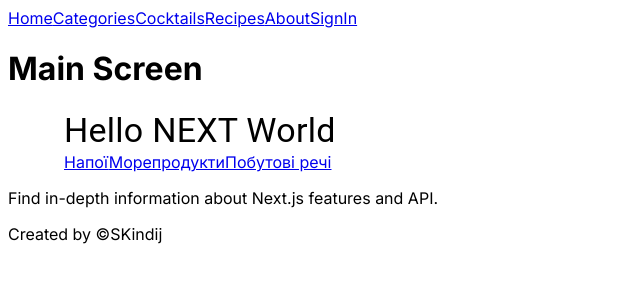
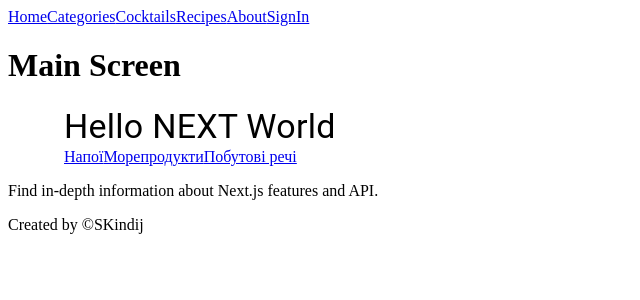
Before and after one commit to SKindij/Price-Pulse, a Next.js app: page / in a window 1280 px wide. Shown: the top 300 px of the page, without its empty margins (0-640 px from the left). Built offline with nearby package versions, Linux system fonts and the light colour scheme.

Commit message:
chore: reorganize project structure for better organization

```diff
--- a/package.json
+++ b/package.json
@@ -10,6 +10,7 @@
     "lint": "next lint"
   },
   "dependencies": {
+    "@emotion/cache": "^11.11.0",
     "@emotion/react": "^11.11.1",
     "@emotion/styled": "^11.11.0",
     "@mui/icons-material": "^5.14.19",
--- a/src/app/layout.tsx
+++ b/src/app/layout.tsx
@@ -6,7 +6,7 @@ import './globals.css';
 import { Header} from '@/src/views/Header';
 import { Footer} from '@/src/views/Footer';
 
-const inter = Inter({ subsets: ['latin'] });
+
 
 export const metadata:Metadata = {
   title: 'Price-Pulse App',
@@ -19,7 +19,7 @@ export default function RootLayout({
 }) {
   return (
     <html lang="en">
-      <body className={inter.className}>
+      <body>
         {/* site navigation and user authentication */}
         <Header />
         {/*  */}
--- a/src/app/theme.ts
+++ /dev/null
@@ -1,49 +0,0 @@
-// @path: @/app/theme.jsx
-import { createTheme } from '@mui/material/styles';
-import { red } from '@mui/material/colors';
-
-const mainBlack = '#212121';
-const mainWhite = '#fafafa';
-const blue = '#757ce8';
-
-// Create a theme instance.
-const theme = createTheme({
-  palette: {
-    common: {
-      black: mainBlack,
-      white: mainWhite,
-      blue: blue,
-    },
-    primary: {
-      main: mainBlack,
-    },
-    secondary: {
-      main: mainWhite,
-    },
-    info: {
-      main: blue,
-    },
-    error: {
-      main: red.A400,
-    },
-  },
-  typography: {
-    h1: {
-      fontSize: '2.25rem',
-      fontWeight: 500,
-    },
-    h2: {
-      fontSize: '1.5rem',
-      fontWeight: 500,
-    },
-    h3: {
-      fontSize: '1.25rem',
-      fontWeight: 500,
-    },
-    a: {
-      color: mainBlack,
-    },
-  },
-});
-
-export default theme;
--- /dev/null
+++ b/src/views/ThemeRegistry/theme.ts
@@ -0,0 +1,31 @@
+// @/src/views/ThemeRegistry/theme.jsx
+import { Roboto } from 'next/font/google';
+import { createTheme } from '@mui/material/styles';
+
+const roboto = Roboto({
+  weight: ['300', '400', '500', '700'],
+  subsets: ['latin'],
+  display: 'swap',
+});
+
+const theme = createTheme({
+  palette: {
+    mode: 'light',
+  },
+  typography: {
+    fontFamily: roboto.style.fontFamily,
+  },
+  components: {
+    MuiAlert: {
+      styleOverrides: {
+        root: ({ ownerState }) => ({
+          ...(ownerState.severity === 'info' && {
+            backgroundColor: '#60a5fa',
+          }),
+        }),
+      },
+    },
+  },
+});
+
+export default theme;
```
Also changed, not shown: src/views/ThemeRegistry/EmotionCache.tsx (added, +95 -0 lines), 3 other files (tests, documents, lock files or other folders).
